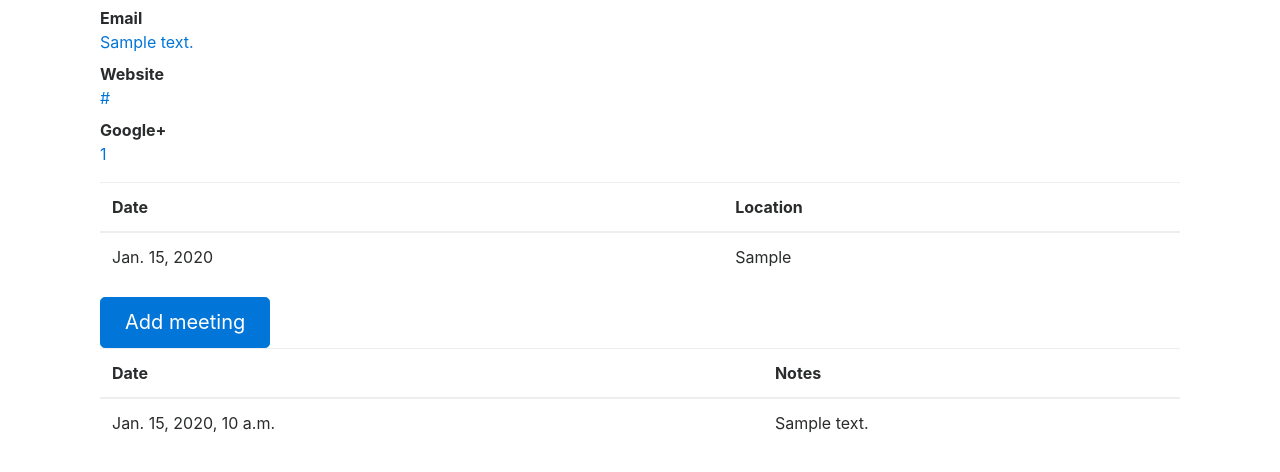
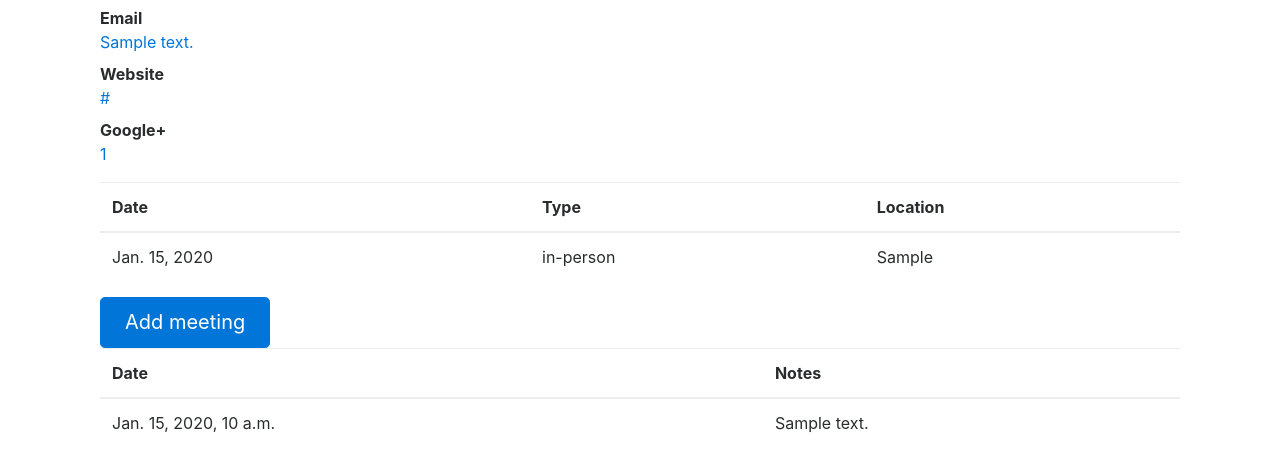
Before and after one commit to ghing/publicmeetings, a Django app: a page that uses publicmeetings/templates/meetings/official_detail.html in a window 1280 px wide. Shown: the part 250-722 px from the top of the page. Run offline with Django 3.2, Linux system fonts and the light colour scheme; a user stored in the database is signed in; tables that the repository leaves empty hold one stand-in row (values such as "Sample post"); parts of the project's set-up code (start-up, migrations or seed data) failed here and were passed over; some libraries are stand-ins or nearby versions.

Commit message:
Add meeting type to meeting list
Addresses #12
https://github.com/ghing/publicmeetings/issues/12

```diff
--- a/publicmeetings/templates/meetings/official_detail.html
+++ b/publicmeetings/templates/meetings/official_detail.html
@@ -22,6 +22,7 @@
         <thead>
             <tr>
                 <th>{% trans "Date" %}</th>
+                <th>{% trans "Type" %}</th>
                 <th>{% trans "Location" %}</th>
             </tr>
         </thead>
@@ -29,6 +30,7 @@
             {% for meeting in official.meetings.all %}
             <tr>
                 <td>{{ meeting.date }}</td>
+                <td>{{ meeting.meeting_type }}</td>
                 <td>{{ meeting.location }}</td>
             </tr>
             {% endfor %}
```
